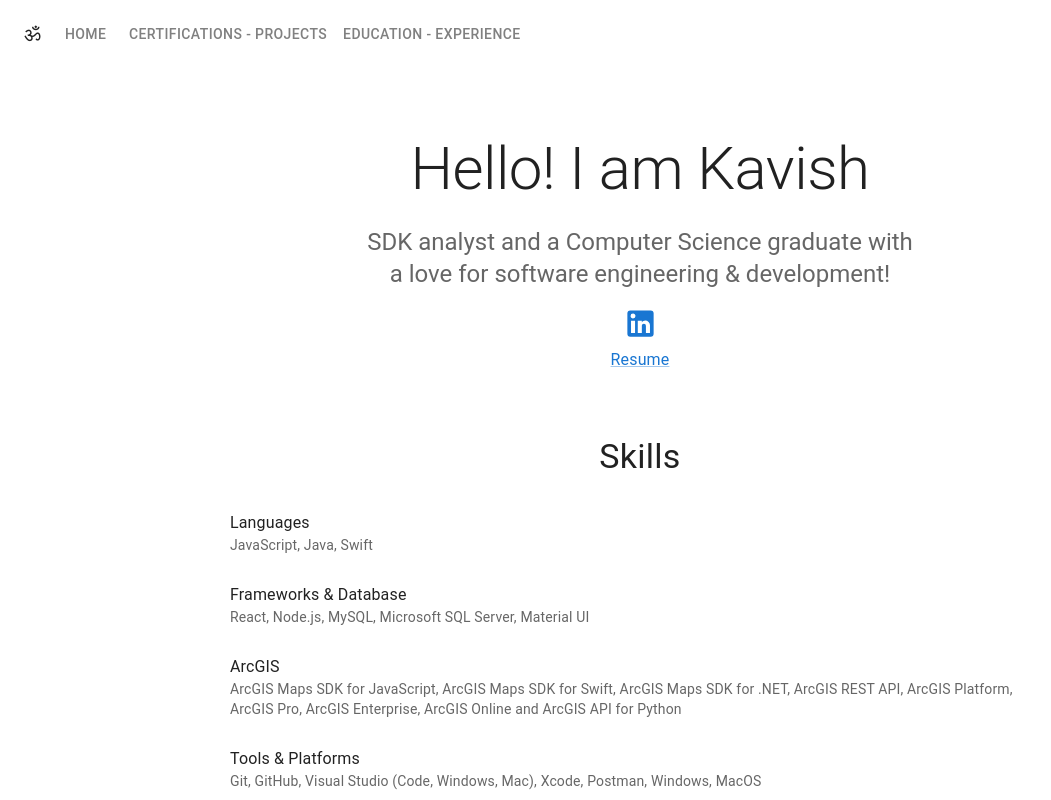
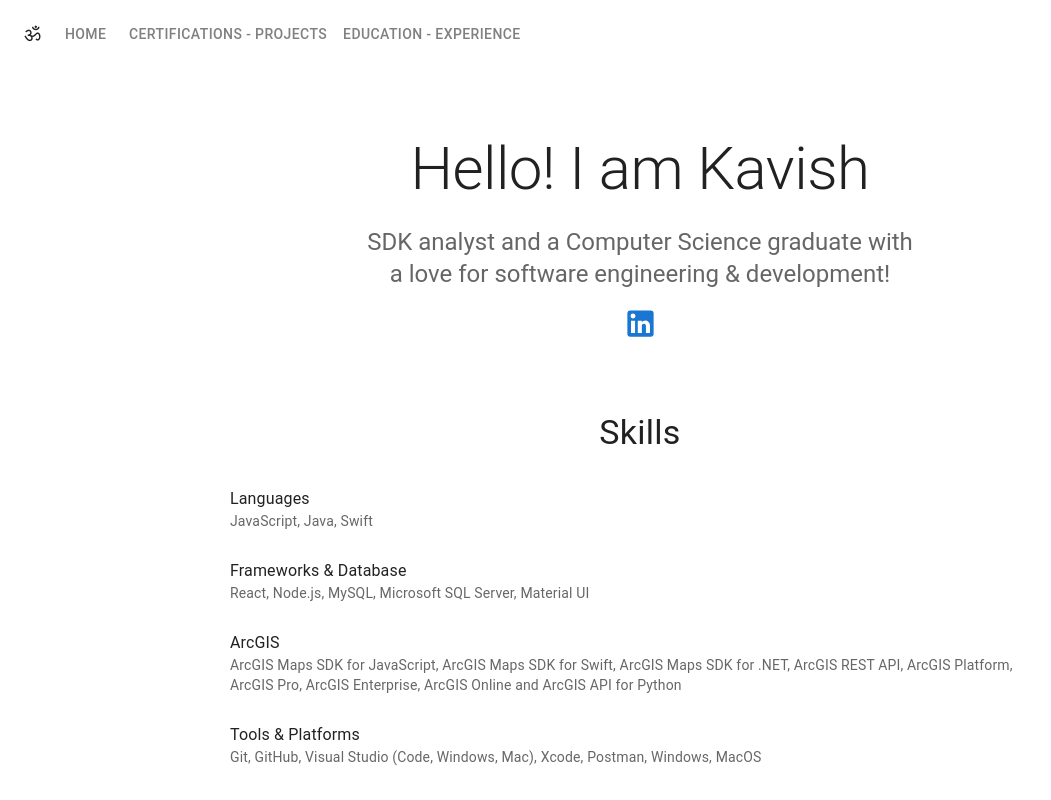
Before and after one commit to kavishghime/portfolio, a React (Create React App) app: page /#/ in a window 1280 px wide. Shown: the top 800 px of the page, without its empty margins (0-1051 px from the left). Built offline with nearby package versions, Linux system fonts and the light colour scheme.

Commit message:
updated home page to remove resume link for privacy

```diff
--- a/src/pages/Home.js
+++ b/src/pages/Home.js
@@ -40,11 +40,11 @@ function Home() {
                             <LinkedIn fontSize="large" color="primary" />
                         </Link>
                     </Box>
-                    <Box align="center">
+                    {/* <Box align="center">
                         <Link href="https://docs.google.com/document/d/1G4RSmnMeT-wwHt9wD_28OuD8T9fBgrxVgzw4Q4d-iAc/edit?usp=sharing" target="_blank">
                             Resume
                         </Link>
-                    </Box>
+                    </Box> */}
                 </Container>
 
                 <Container sx={{ py: 8 }} maxWidth="md">
```
